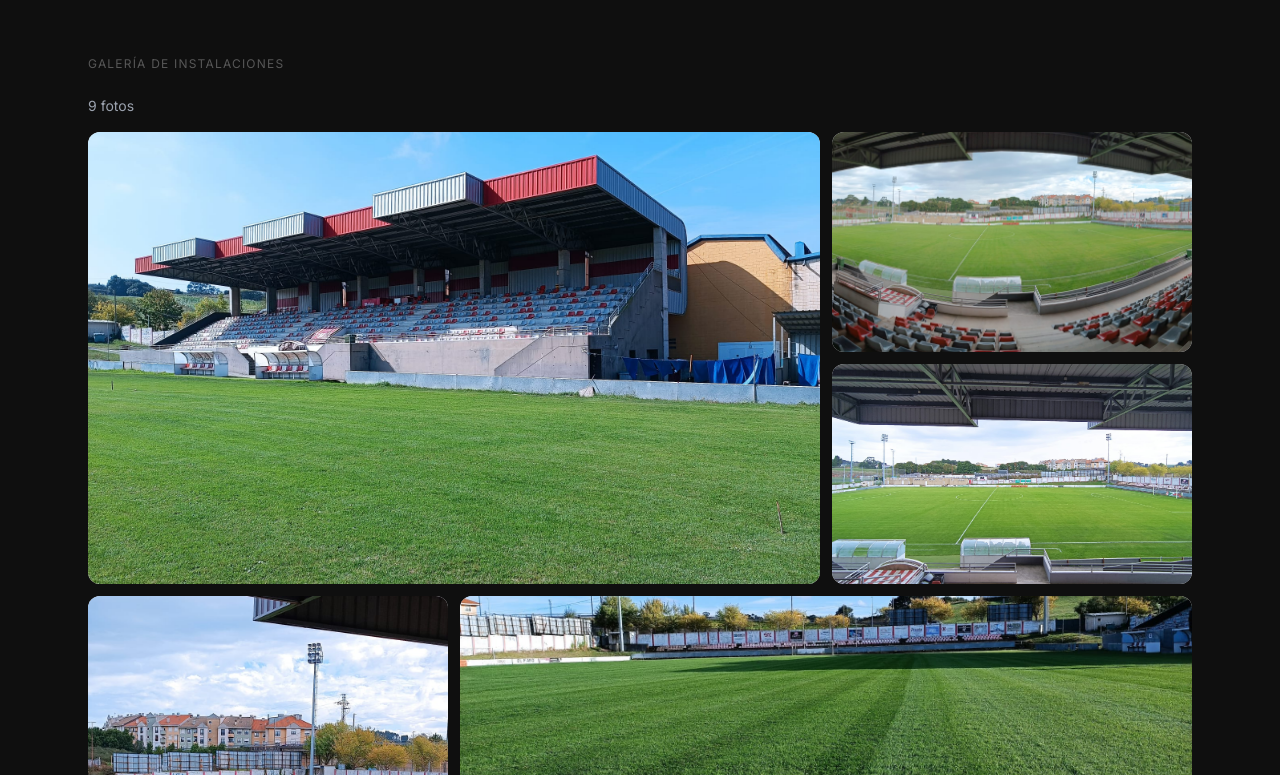
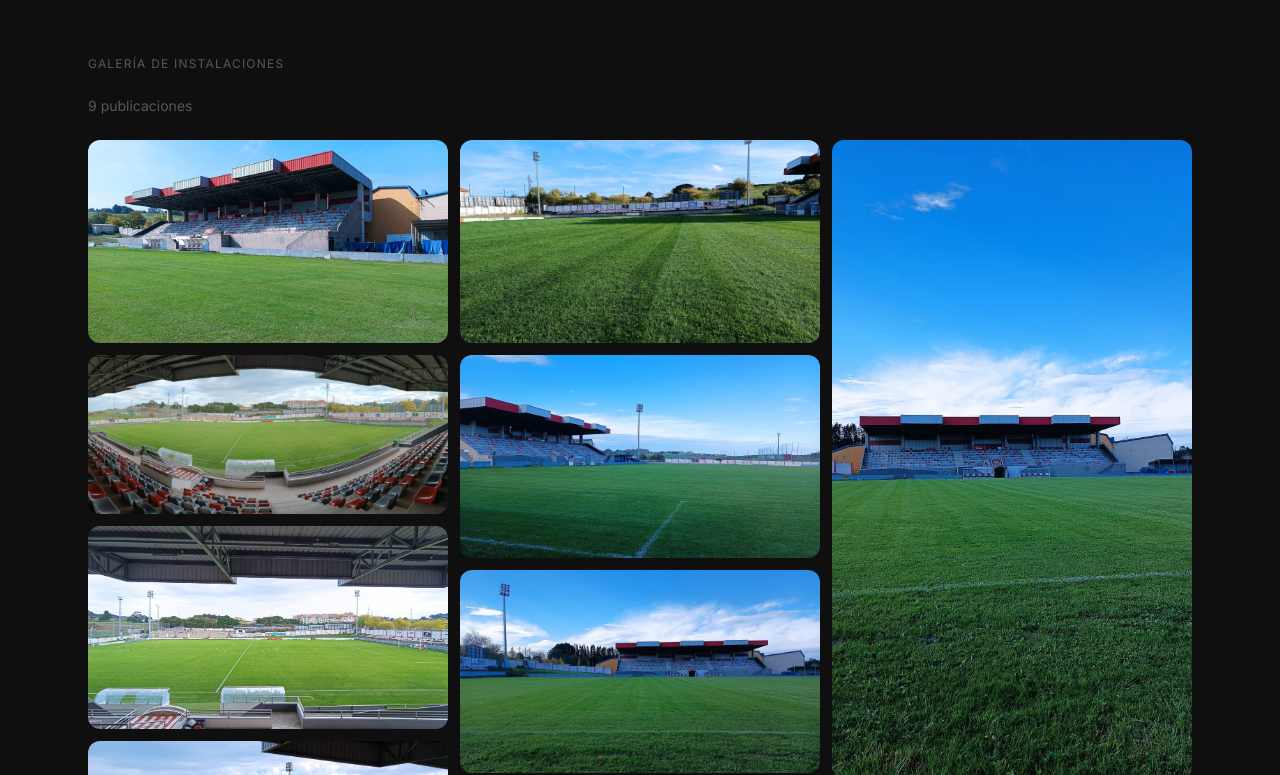
Before and after one commit to Pabarsa/candas-fc, a Next.js app: page /campo in a window 1280 px wide. Shown: the part 1185-1960 px from the top of the page. Built offline with nearby package versions, Linux system fonts and the light colour scheme; no server answers.

Commit message:
feat: tipo falero

```diff
--- a/src/components/GaleriaPublica.tsx
+++ b/src/components/GaleriaPublica.tsx
@@ -12,60 +12,43 @@ type Post = {
   created_at: string;
 };
 
-// Patrón de collage: define col-span y aspect por posición en ciclo de 8
-const PATRON: string[] = [
-  "col-span-2 row-span-2",
-  "col-span-1 row-span-1",
-  "col-span-1 row-span-1",
-  "col-span-1 row-span-2",
-  "col-span-2 row-span-1",
-  "col-span-1 row-span-1",
-  "col-span-1 row-span-1",
-  "col-span-1 row-span-1",
-];
-
 function FotoCard({
   post,
-  indicePatron,
   onClick,
 }: {
   post: Post;
-  indicePatron: number;
   onClick: () => void;
 }) {
   const [cargada, setCargada] = useState(false);
-  const col = PATRON[indicePatron % PATRON.length];
 
   return (
     <button
       onClick={onClick}
-      className={`${col} group relative overflow-hidden rounded-xl bg-gray-200 focus:outline-none focus:ring-2 focus:ring-candas-rojo`}
+      className="group relative w-full overflow-hidden rounded-xl focus:outline-none focus:ring-2 focus:ring-candas-rojo mb-2 sm:mb-3 block"
+      style={{ breakInside: "avoid" }}
     >
-      {/* Placeholder blur mientras carga */}
       {!cargada && (
-        <div className="absolute inset-0 bg-gray-200 animate-pulse rounded-xl" />
+        <div className="w-full bg-white/5 animate-pulse rounded-xl" style={{ aspectRatio: "4/3" }} />
       )}
       <img
         src={post.foto_url}
         alt={post.titulo}
         onLoad={() => setCargada(true)}
-        className={`w-full h-full object-cover transition-all duration-500 group-hover:scale-105
-          ${cargada ? "opacity-100 blur-0" : "opacity-0 blur-sm"}`}
+        className={`w-full h-auto block transition-all duration-500 group-hover:scale-[1.02]
+          ${cargada ? "opacity-100" : "opacity-0 absolute inset-0"}`}
       />
-      {/* Badge PREVIA */}
       {post.tipo === "previa" && (
         <div className="absolute top-2 left-2 z-10 bg-yellow-400 text-black text-[10px] font-black px-2 py-0.5 rounded-full uppercase tracking-wide shadow-lg">
           📣 Previa
         </div>
       )}
-      {/* Overlay hover */}
-      <div className="absolute inset-0 bg-black/0 group-hover:bg-black/45 transition-all duration-300 flex flex-col justify-end p-3">
+      <div className="absolute inset-0 bg-black/0 group-hover:bg-black/50 transition-all duration-300 flex flex-col justify-end p-3 rounded-xl">
         <div className="translate-y-2 opacity-0 group-hover:translate-y-0 group-hover:opacity-100 transition-all duration-300">
-          <p className="text-white font-bold text-xs sm:text-sm leading-tight line-clamp-2">
+          <p className="text-white font-bold text-xs sm:text-sm leading-tight line-clamp-2 drop-shadow">
             {post.titulo}
           </p>
           {post.instagram_fotografa && (
-            <p className="text-white/70 text-xs mt-0.5">
+            <p className="text-white/80 text-xs mt-0.5 drop-shadow">
               📸 @{post.instagram_fotografa}
             </p>
           )}
@@ -80,7 +63,7 @@ export default function GaleriaPublica({
   titulo,
 }: {
   fotos: Post[];
-  titulo?: boolean; // mostrar contador en header
+  titulo?: boolean;
 }) {
   const [indice, setIndice] = useState<number | null>(null);
   const touchStartX = useRef(0);
@@ -95,7 +78,6 @@ export default function GaleriaPublica({
     [fotos.length]
   );
 
-  // Teclado
   useEffect(() => {
     if (indice === null) return;
     const handler = (e: KeyboardEvent) => {
@@ -111,7 +93,6 @@ export default function GaleriaPublica({
     };
   }, [indice, cerrar, anterior, siguiente]);
 
-  // Swipe móvil
   const handleTouchStart = (e: React.TouchEvent) => {
     touchStartX.current = e.touches[0].clientX;
   };
@@ -128,20 +109,18 @@ export default function GaleriaPublica({
 
   return (
     <>
-      {/* Contador opcional */}
       {titulo && (
-        <p className="text-sm text-gray-400 mb-4">
-          {fotos.length} {fotos.length === 1 ? "foto" : "fotos"}
+        <p className="text-sm text-white/30 mb-6">
+          {fotos.length} {fotos.length === 1 ? "publicación" : "publicaciones"}
         </p>
       )}
 
-      {/* Grid collage */}
-      <div className="grid grid-cols-3 auto-rows-[180px] sm:auto-rows-[220px] gap-2 sm:gap-3">
+      {/* Masonry: columnas CSS — cada imagen respeta su proporción natural */}
+      <div className="columns-2 sm:columns-3 gap-2 sm:gap-3">
         {fotos.map((post, i) => (
           <FotoCard
             key={post.id}
             post={post}
-            indicePatron={i}
             onClick={() => setIndice(i)}
           />
         ))}
@@ -155,14 +134,20 @@ export default function GaleriaPublica({
           onTouchStart={handleTouchStart}
           onTouchEnd={handleTouchEnd}
         >
-          {/* Barra superior */}
           <div
             className="flex items-center justify-between px-4 py-3 flex-shrink-0"
             onClick={(e) => e.stopPropagation()}
           >
-            <span className="text-white/50 text-sm tabular-nums font-medium">
-              {indice + 1} / {fotos.length}
-            </span>
+            <div className="flex items-center gap-3">
+              <span className="text-white/50 text-sm tabular-nums font-medium">
+                {indice + 1} / {fotos.length}
+              </span>
+              {actual.tipo === "previa" && (
+                <span className="bg-yellow-400 text-black text-[10px] font-black px-2 py-0.5 rounded-full uppercase tracking-wide">
+                  📣 Previa
+                </span>
+              )}
+            </div>
             <button
               onClick={cerrar}
               className="text-white/70 hover:text-white p-2 hover:bg-white/10 rounded-full transition"
@@ -174,7 +159,6 @@ export default function GaleriaPublica({
             </button>
           </div>
 
-          {/* Foto + flechas */}
           <div className="flex-1 flex items-center justify-center relative min-h-0 px-10 sm:px-16">
             {fotos.length > 1 && (
               <button
@@ -187,7 +171,6 @@ export default function GaleriaPublica({
                 </svg>
               </button>
             )}
-
             <img
               key={actual.id}
               src={actual.foto_url}
@@ -196,7 +179,6 @@ export default function GaleriaPublica({
               onClick={(e) => e.stopPropagation()}
               style={{ maxHeight: "calc(100vh - 160px)" }}
             />
-
             {fotos.length > 1 && (
               <button
                 onClick={(e) => { e.stopPropagation(); siguiente(); }}
@@ -210,7 +192,6 @@ export default function GaleriaPublica({
             )}
           </div>
 
-          {/* Pie con info */}
           <div
             className="flex-shrink-0 px-4 py-4 flex items-center justify-between gap-4"
             onClick={(e) => e.stopPropagation()}
@@ -220,7 +201,7 @@ export default function GaleriaPublica({
                 {actual.titulo}
               </p>
               {actual.descripcion && (
-                <p className="text-white/60 text-xs mt-0.5 line-clamp-1">
+                <p className="text-white/60 text-xs mt-0.5 line-clamp-2">
                   {actual.descripcion}
                 </p>
               )}
```
